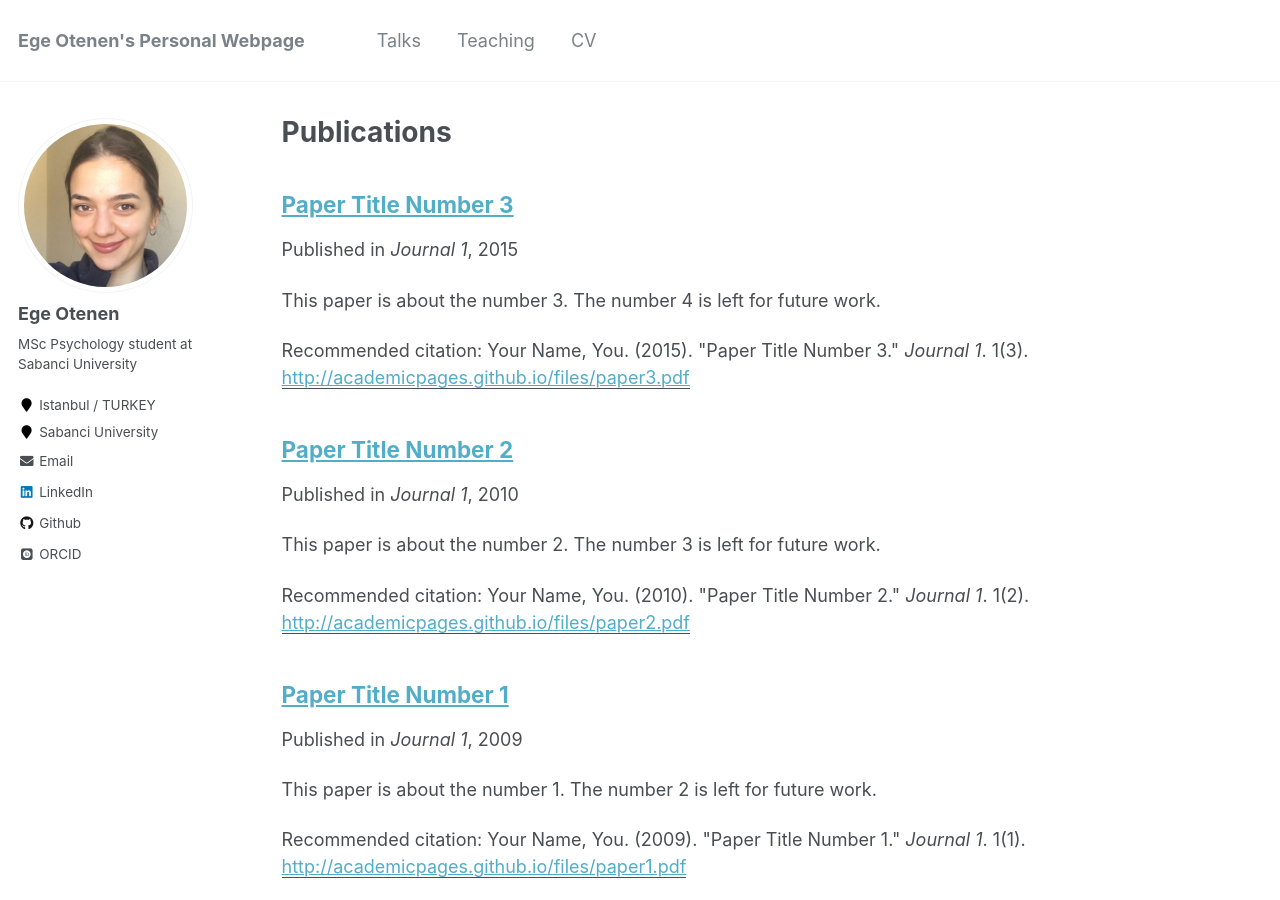
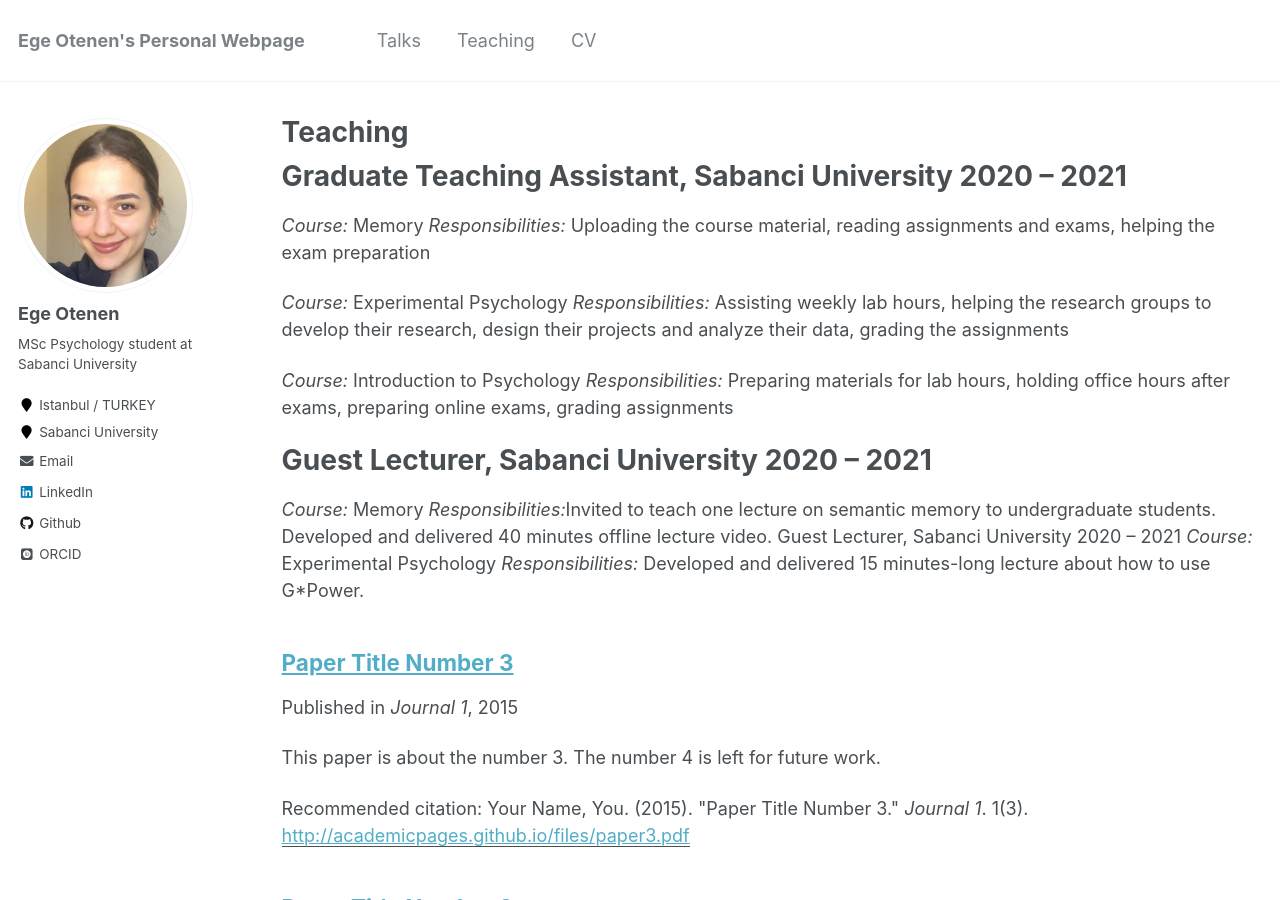
Before and after one commit to egeotenen/egeotenen.github.io, a Jekyll site: the page built from _pages/publications.md, in a window 1280 px wide and 900 px high. Built offline with Jekyll 4.4.1, drawn with Linux system fonts in a browser that asks for light colours; some web fonts are replaced.

Commit message:
Update publications.md

```diff
--- a/_pages/publications.md
+++ b/_pages/publications.md
@@ -1,9 +1,28 @@
 ---
 layout: archive
-title: "Publications"
-permalink: /publications/
+title: "Teaching"
+permalink: /research/
 author_profile: true
 ---
+Graduate Teaching Assistant, Sabanci University			            2020 – 2021
+===============================================================================
+*Course:* Memory
+*Responsibilities:*  Uploading the course material, reading assignments and exams, helping the exam preparation
+
+*Course:* Experimental Psychology
+*Responsibilities:* Assisting weekly lab hours, helping the research groups to develop their research, design their projects and analyze their data, grading the assignments
+
+*Course:* Introduction to Psychology
+*Responsibilities:* Preparing materials for lab hours, holding office hours after exams, preparing online exams, grading assignments
+
+Guest Lecturer, Sabanci University					            2020 – 2021
+===========================================================================================
+*Course:* Memory
+*Responsibilities:*Invited to teach one lecture on semantic memory to undergraduate students. Developed and delivered 40 minutes offline lecture video.
+Guest Lecturer, Sabanci University						 2020 – 2021
+*Course:* Experimental Psychology
+*Responsibilities:* Developed and delivered 15 minutes-long lecture about how to use G*Power.
+
 
 {% if author.googlescholar %}
   You can also find my articles on <u><a href="{{author.googlescholar}}">my Google Scholar profile</a>.</u>
```
